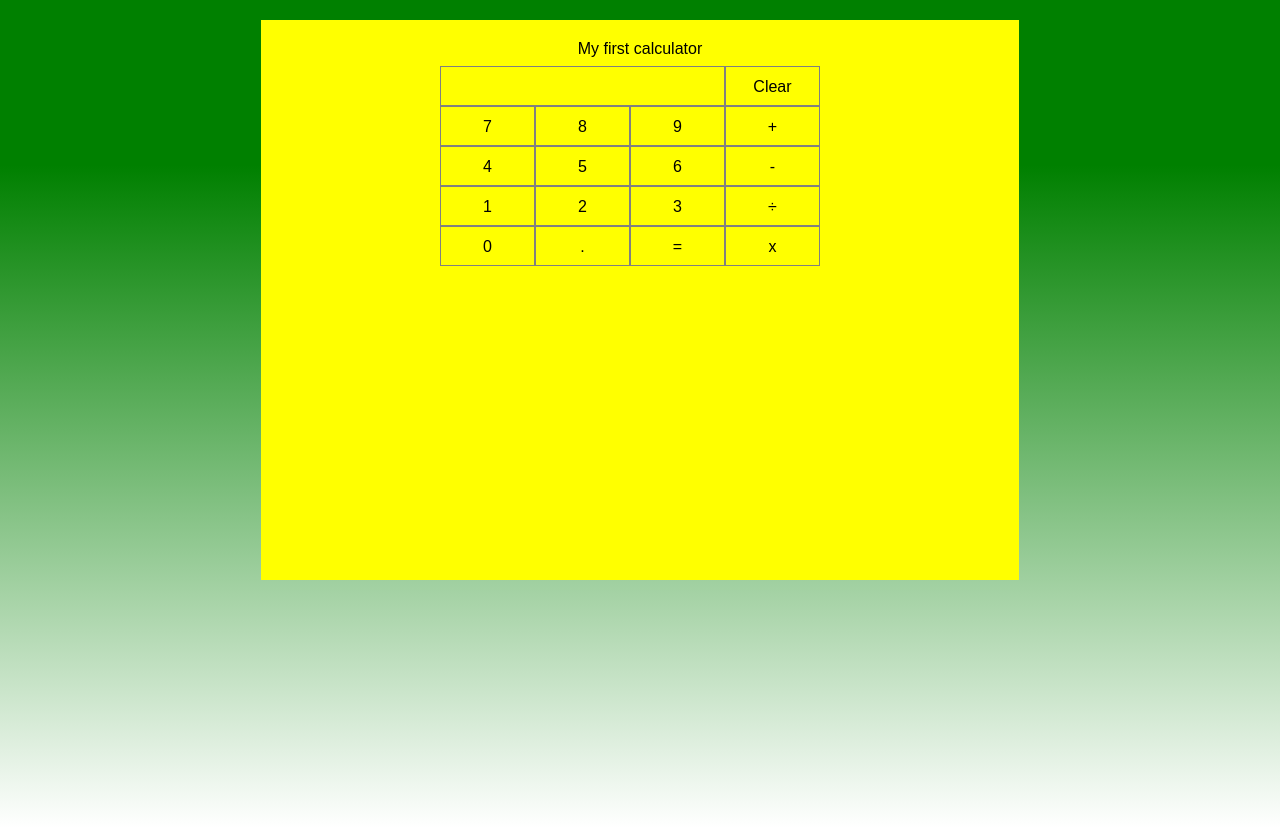
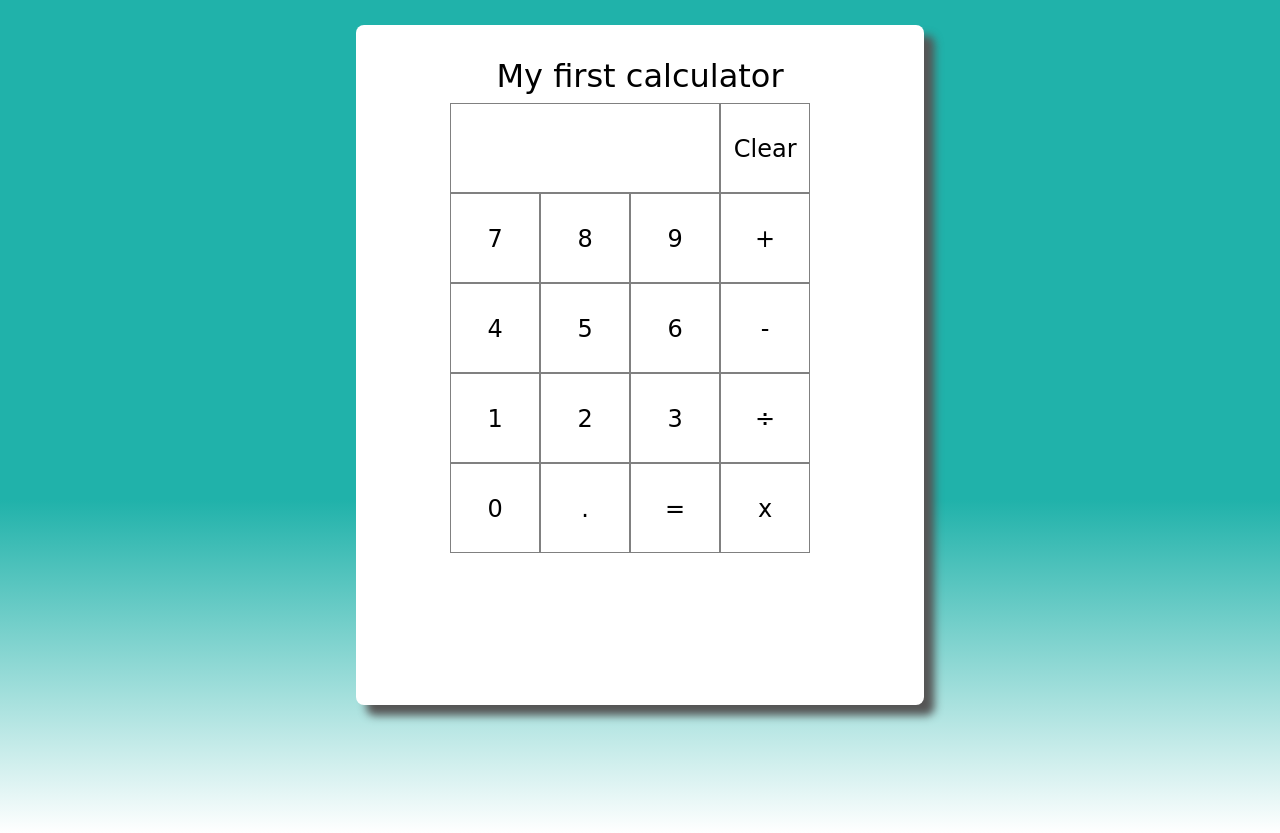
Before and after one commit to denisemeagher/calculator, a plain HTML site: page index.html in a window 1280 px wide. Drawn offline with Linux system fonts and the light colour scheme; a web font is replaced by a local one.

Commit message:
adding more styles to calculator

```diff
--- a/calculator.css
+++ b/calculator.css
@@ -1,60 +1,73 @@
 * {
-  font-family: sans-serif;
+  font-family: 'Baloo Tamma', cursive;
    box-sizing: border-box;
   }
 
   body {
+    position: relative;
     height: 100vh;
     background-repeat:no-repeat;
-    background-image: linear-gradient(to bottom, green 20%, white 100%);
+    background-image: linear-gradient(to bottom, #20B2AA 60%, white 100%);
     background-blend-mode: color-dodge;
   }
 
   #container {
     position: relative;
-    width: 60%;
-    margin: auto;
-    height: 70vh;
-    background-color: yellow;
+    border-radius: .5em;
+    width: 45%;
+    margin: 2% auto;
+    height: 85vh;
+    background-color: white;
+    box-shadow: .65em .65em .5em #555;
   }
 
   #title {
-    position: relative;
-    padding-top: 5%;
-    width: 400px;
-    margin: 5% auto 2% auto;
+    font-size: 2em;
+    padding: 1em 0 .25em 0;
     text-align: center;
   }
 
   #calculator {
-   width: 400px;
-   margin: auto;
+  /*border: 1px solid black;*/
+   width: 66.75%;
+   height: 80%;
+   margin: inherit;
+}
+
+  .result {
+   width: 270px;
+   height: 90px;
+   border: .5px solid grey;
+   padding-left: 1em;
+   float: left;
+   line-height: 90px;
   }
-  .result {
-   width: 285px;
-   height: 40px;
-   border: 1px solid grey;
-   padding-left: 21px;
-   float: left;
-   line-height: 40px;
-  }
+
   .result > p {
     margin: auto;
-    letter-spacing: .15em;
+    letter-spacing: .1em;
+    font-size: 2em;
   }
 
   .clear, span {
-   height: 40px;
-   border: 1px solid grey;
+   height: 90px;
+   border: .5px solid grey;
    text-align: center;
-   line-height: 40px;
+   line-height: 90px;
    cursor: pointer;
+   font-size: 1.5em;
+
   }
+
   .clear {
-   width: 95px;
+   width: 90px;
    float: left;
+   font-size: 1.5em;
   }
+
   span {
    float: left;
-   width: 95px;
+   width: 90px;
+   font-size: 1.5em;
+
   }
```
